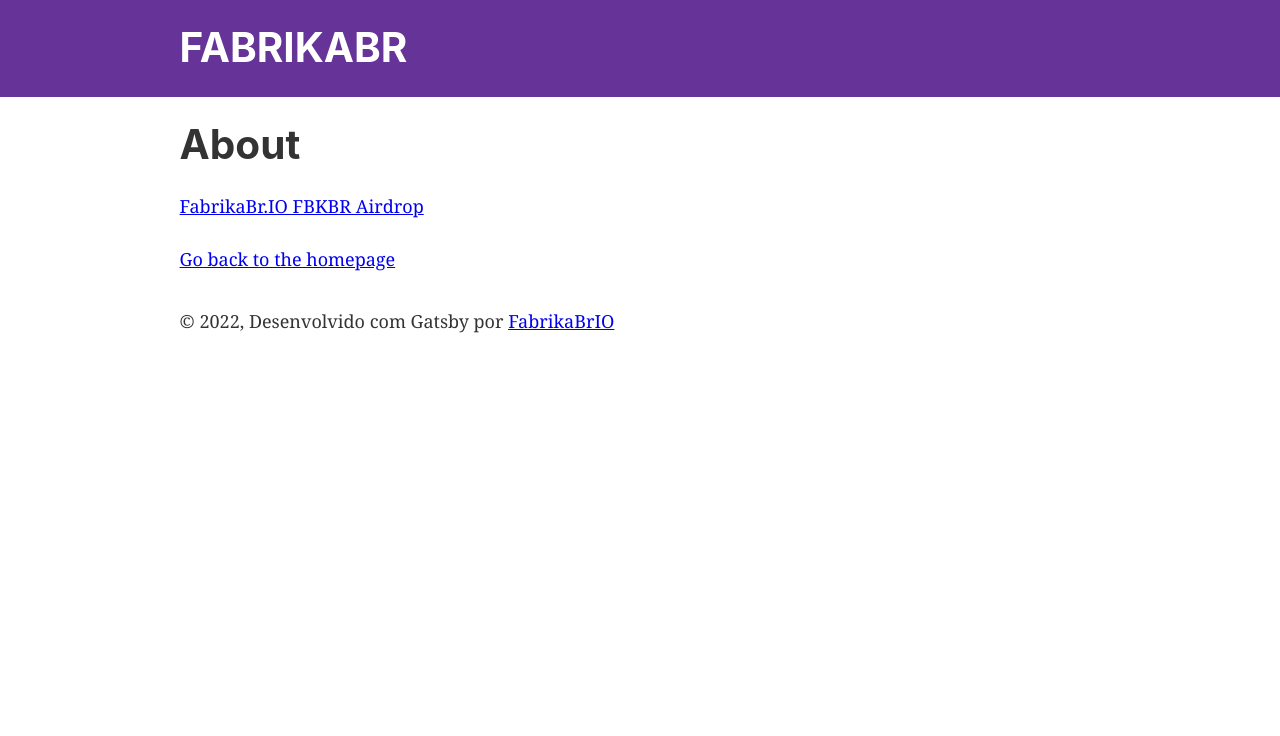
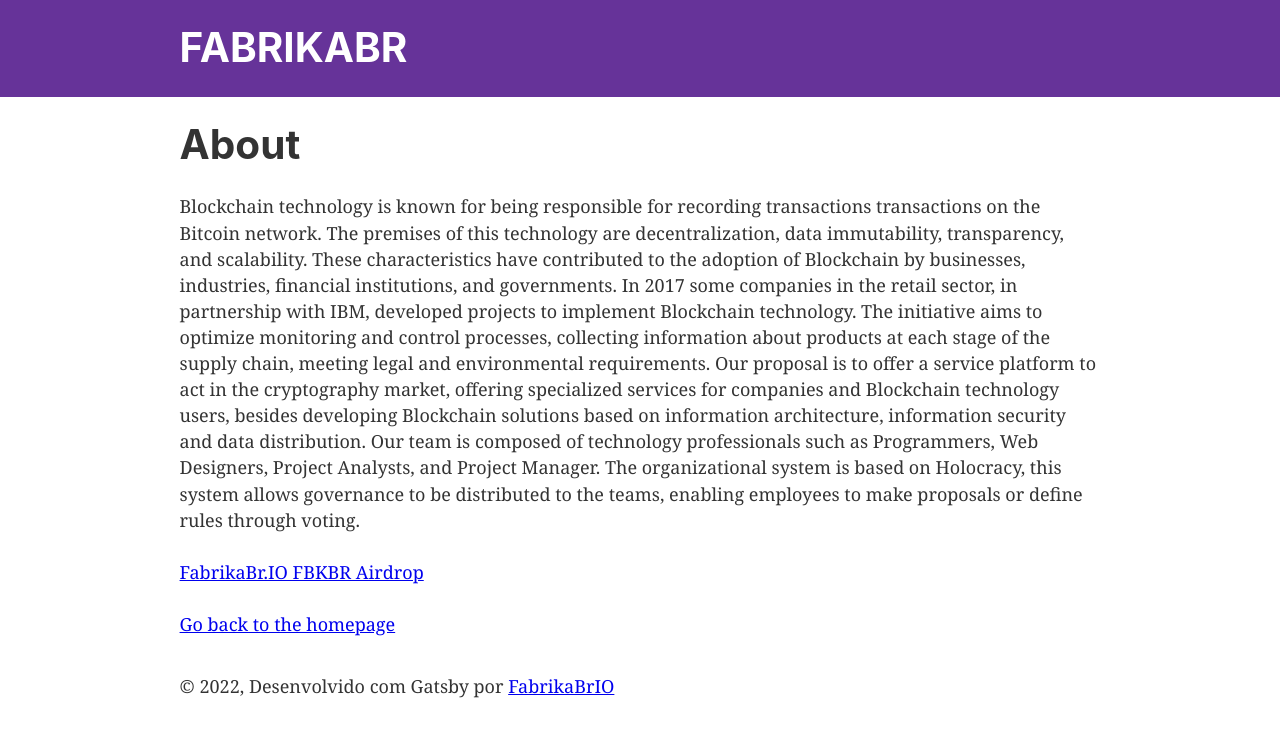
Before and after one commit to RgisBr/FabrikaBr, a Gatsby site: page /blockchain in a window 1280 px wide. Built offline with nearby package versions, Linux system fonts and the light colour scheme; Gatsby itself is replaced by a stand-in of ours.

Commit message:
Update blockchain.js

```diff
--- a/src/pages/blockchain.js
+++ b/src/pages/blockchain.js
@@ -8,7 +8,11 @@
   <Layout>
     <Seo title="Blockchain" />
     <h1>About </h1>
-    <p> </p>
+    <p>
+  Blockchain technology is known for being responsible for recording transactions
+transactions on the Bitcoin network. The premises of this technology are decentralization, data immutability, transparency, and scalability. These characteristics have contributed to the adoption of Blockchain by businesses, industries, financial institutions, and governments. In 2017 some companies in the retail sector, in partnership with IBM, developed projects to implement Blockchain technology. The initiative aims to optimize monitoring and control processes, collecting information about products at each stage of the supply chain, meeting legal and environmental requirements. Our proposal is to offer a service platform to act in the cryptography market, offering specialized services for companies and Blockchain technology users, besides developing Blockchain solutions based on information architecture, information security and data distribution. Our team is composed of technology professionals such as Programmers, Web Designers, Project Analysts, and Project Manager. The organizational system is based on Holocracy, this system allows governance to be distributed to the teams, enabling employees to make proposals or define rules through voting.
+
+ </p>
   <p>
   <a class="e-widget no-button" href="https://gleam.io/S3I1I/fabrikabrio-fbkbr-airdrop" rel="nofollow">FabrikaBr.IO FBKBR Airdrop</a>
 <script type="text/javascript" src="https://widget.gleamjs.io/e.js" async="true"></script>
```
